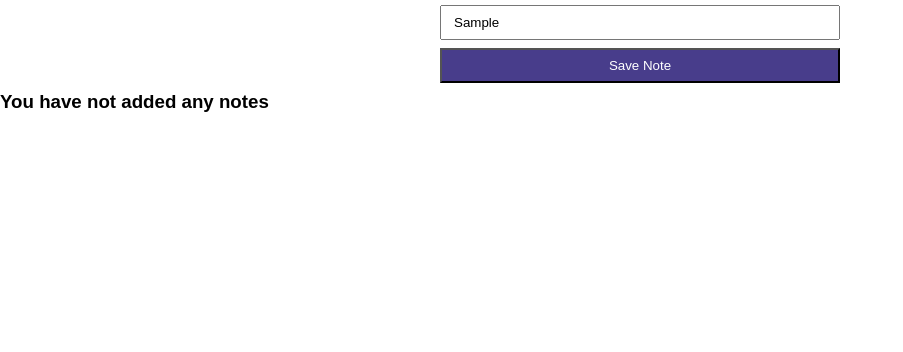
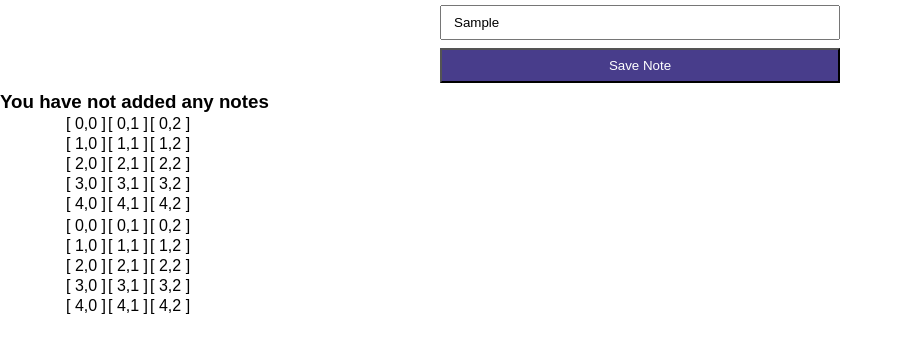
Before and after one commit to Iggys4ur/js_overview, a plain HTML site: page index.html in a window 1280 px wide. Both pictures are taken after typing "Sample" into the empty fields and a click on the button "Save Note". Shown: the part 124-476 px from the top of the page, without its empty margins (0-903 px from the left). Drawn offline with Linux system fonts and the light colour scheme.

Commit message:
added whitespace

```diff
--- a/index.html
+++ b/index.html
@@ -19,12 +19,14 @@
 
         <input id="note-input" type="text" placeholder="Enter your note text">
 
-        <button>Save Note</button>
+        <button type='submit'>Save Note</button>
     </form>
 
     <h3 class="note-header">You have not added any notes</h3>
 
-    <main class="container">
+    <main class="container display">
+
+        <div id="grid-container"></div>
         <!-- <article class="note">
             <p class="note-text">Note Text</p>
             <p class="note-date">Added 6/24/2024</p>
--- a/js/script.js
+++ b/js/script.js
@@ -13,39 +13,54 @@ function createNote(eventObj) {
     eventObj.preventDefault();
 
     const noteInput = document.querySelector('#note-input');
-
     const noteText = noteInput.value;
 
     const dateObj = new Date();
-
     const month = dateObj.getMonth();
-
     const date = dateObj.getDate();
-
     const year = dateObj.getFullYear();
-
     const dateStr = month + '/' + date + '/' + year;
-
     const altDateStr = `${month}/${date}/${year}`;
-
-    console.log(noteText);
-    console.log(dateStr);
-    console.log(altDateStr);
 
     // Note object stores the content and date of the note
     var noteObj = {
         note: noteText,
-        noteDate: altDateStr
+        noteDate: dateStr,
+        noteDateAlt: altDateStr
     }
 
     // Pull the old data from the database(localStorage) an empty array if no previous data has been stored
     const notes = JSON.parse(localStorage.getItem('notes')) || [];
 
+    console.log(notes[1]);
+
     // push the noteBlock to the notes array
     notes.push(noteObj);
 
     localStorage.setItem('notes', JSON.stringify(notes));
+
+    const container = document.getElementById('grid-container');
+    createGrid(5, 3);
 }
+
+
+function createGrid(rows, cols) {
+    const container = document.getElementById('grid-container');
+    const table = document.createElement('table');
+
+    for (let i = 0; i < rows; i++) {
+        const tr = document.createElement('tr');
+        for (let j = 0; j < cols; j++) {
+            const td = document.createElement('td');
+            td.textContent = `[ ${i},${j} ]`;
+            tr.appendChild(td);
+        }
+        table.appendChild(tr);
+    }
+    container.appendChild(table);
+}
+
+createGrid(5, 3); // Create a 5x5 grid
 
 // set up necessary event listeners that should listen when the page loads
 
```
